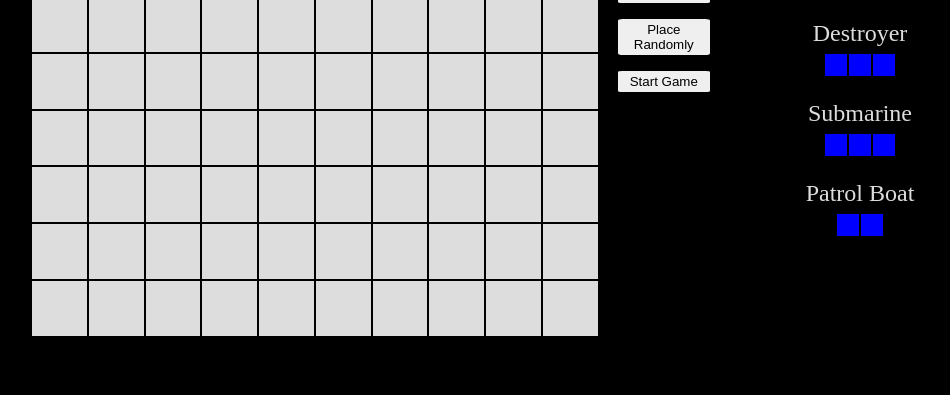
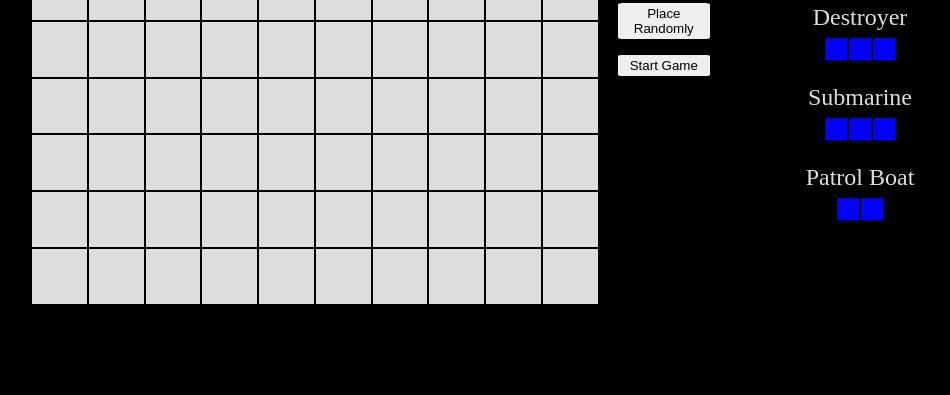
Before and after one commit to markr155/Battleship, a website built with webpack: page public/index.html in a window 1280 px wide. Shown: the part 405-800 px from the top of the page, without its empty margins (129-1079 px from the left). Built offline with nearby package versions, Linux system fonts and the light colour scheme.

Commit message:
Working on grid layout

```diff
--- a/styles/style.css
+++ b/styles/style.css
@@ -18,10 +18,6 @@ body {
   background: var(--background-color);
 }
 
-div {
-  /* border: 1px white solid; */
-}
-
 .dialogue {
   margin: 1rem auto;
   width: 80%;
@@ -36,7 +32,7 @@ div {
 }
 
 .game-setup-container {
-  width: 75%;
+  width: 90%;
   margin: 0 auto;
   display: flex;
   flex-direction: column;
@@ -100,6 +96,7 @@ div {
   }
 
   .game-setup-container {
+    width: 75%;
     flex-direction: row;
     justify-content: space-evenly;
     padding-bottom: 1rem;
@@ -118,8 +115,8 @@ div {
 
   .game-setup-board {
     width: 65%;
-    /* height: 0; */
   }
+
   .game-setup-ships-container {
     display: flex;
     flex-direction: column;
@@ -151,7 +148,7 @@ div {
 .game-setup-board {
   display: grid;
   grid-template-columns: repeat(10, 1fr);
-  margin-top: 2rem;
+  gap: 0;
 }
 
 .game-square {
```
